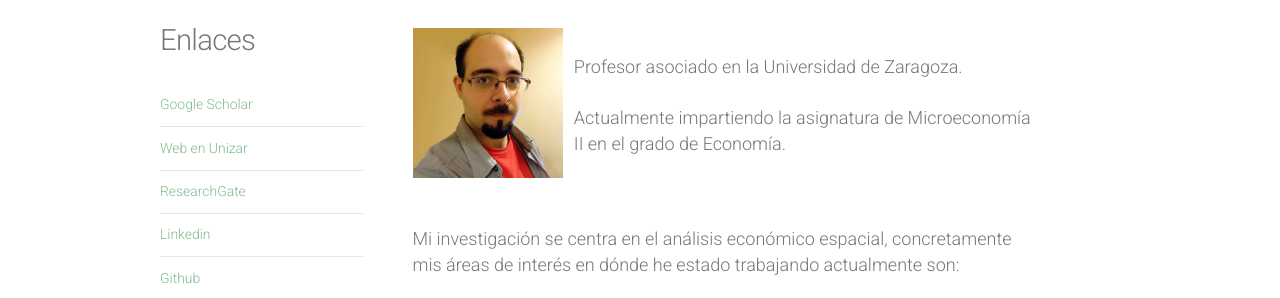
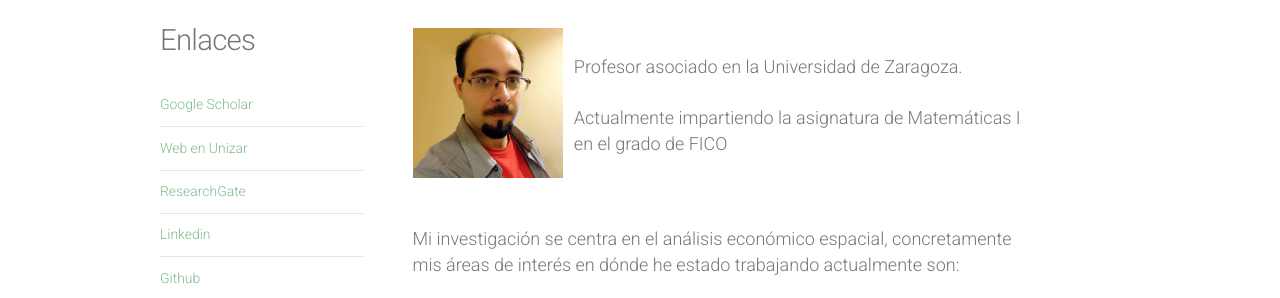
Before and after one commit to mpajovin/mpajovin.github.io, a Jekyll site: the page built from index.html, in a window 1280 px wide. Shown: the part 353-651 px from the top of the page. Built offline with Jekyll 4.4.1, drawn with Linux system fonts in a browser that asks for light colours; nearby versions of some CDN libraries; the list of posts is cut into pages by our own code.

Commit message:
changes
math

```diff
--- a/index.html
+++ b/index.html
@@ -14,7 +14,7 @@ layout: default
 					<br>
 
 					<ul>
-						<li style=margin-left:11em> <p style="font-size:18px">  Profesor asociado en la Universidad de Zaragoza.<br><br>Actualmente impartiendo la asignatura de Microeconomía II en el grado de Economía.</p></li>
+						<li style=margin-left:11em> <p style="font-size:18px">  Profesor asociado en la Universidad de Zaragoza.<br><br>Actualmente impartiendo la asignatura de Matemáticas I en el grado de FICO</p></li>
 					</ul>
 				</section>
 
```
Also changed, not shown: 4 other files.
